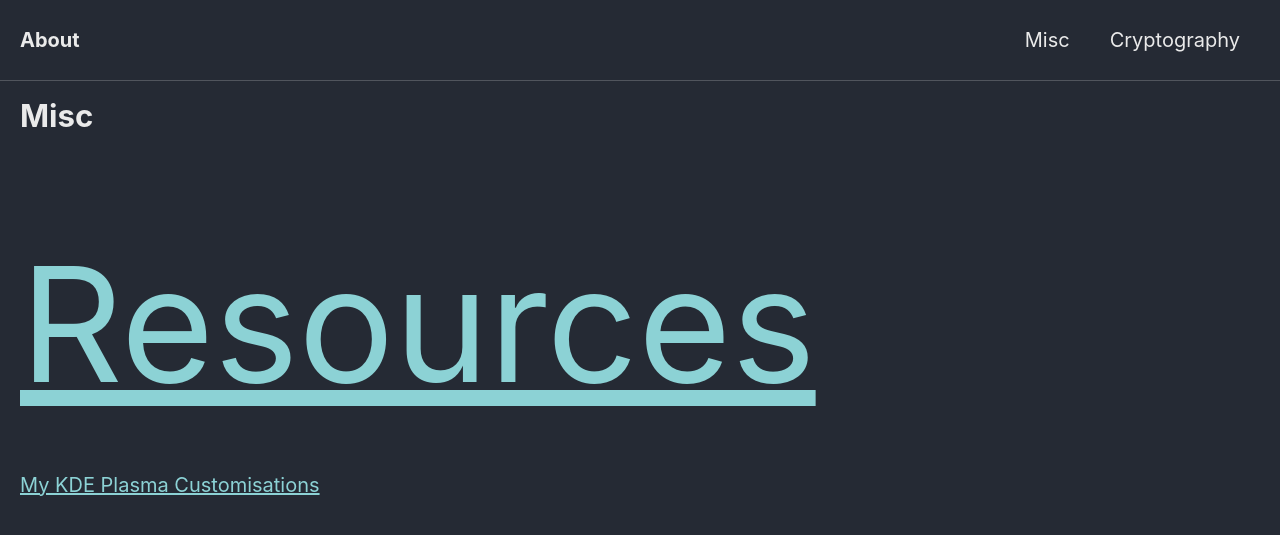
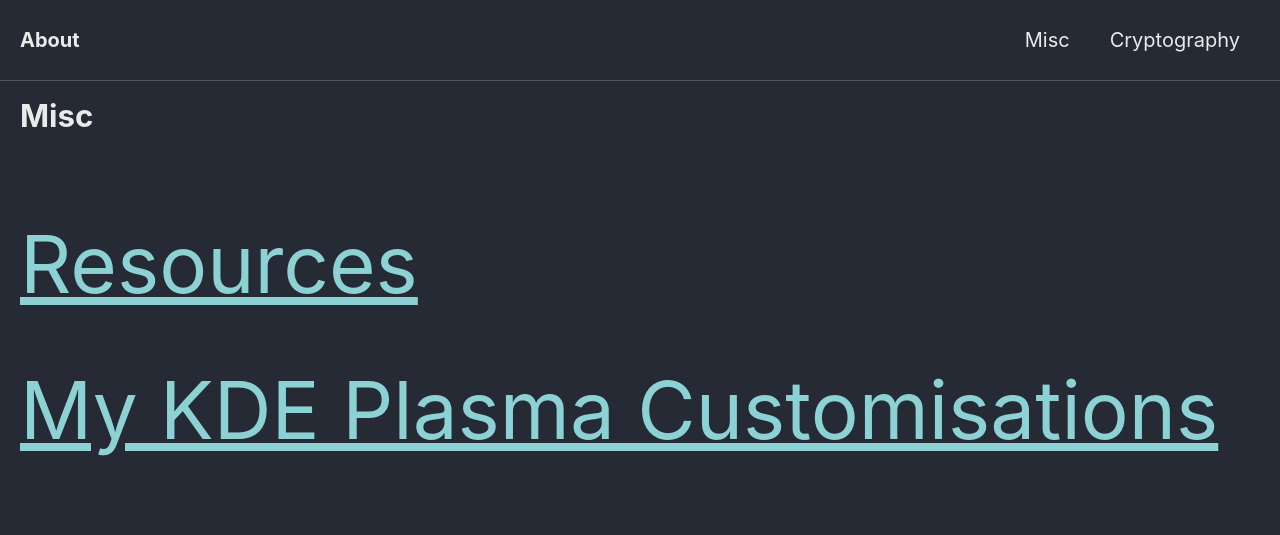
Before and after one commit to Connor-McCartney/Connor-McCartney.github.io, a Jekyll site: the page built from _pages/misc.md, in a window 1280 px wide. Shown: the top 535 px of the page. Built offline with Jekyll 4.4.1, drawn with Linux system fonts in a browser that asks for light colours; cached includes are drawn as plain includes.

Commit message:
Update misc.md

```diff
--- a/_pages/misc.md
+++ b/_pages/misc.md
@@ -5,7 +5,6 @@ title: Misc
 
 <br>
 
-<span style="font-size:8em;"> [Resources](/misc/resources) </span>
+<span style="font-size:4em;">   [Resources](/misc/resources)   </span>
 
-
-[My KDE Plasma Customisations](/misc/kde-plasma)
+<span style="font-size:4em;">   [My KDE Plasma Customisations](/misc/kde-plasma)   </span>
```
